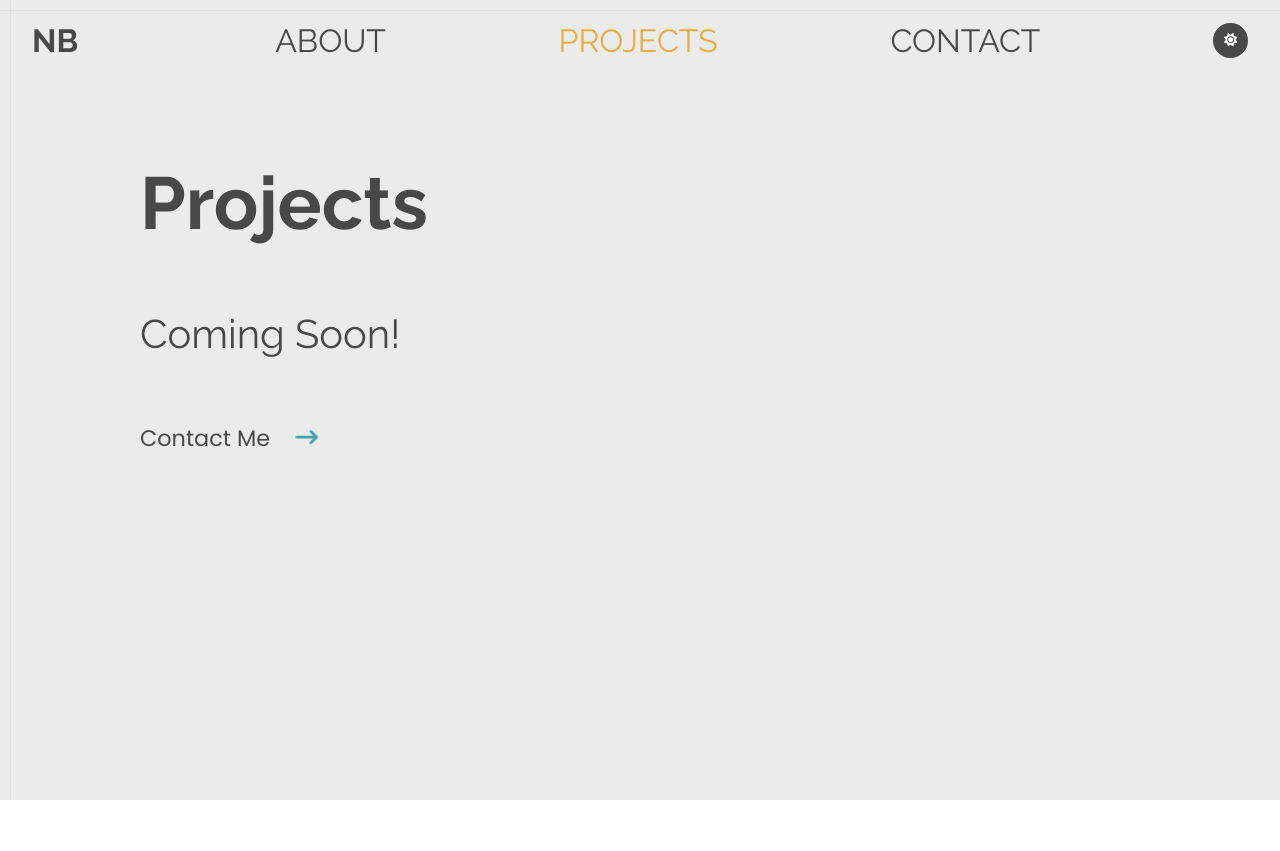
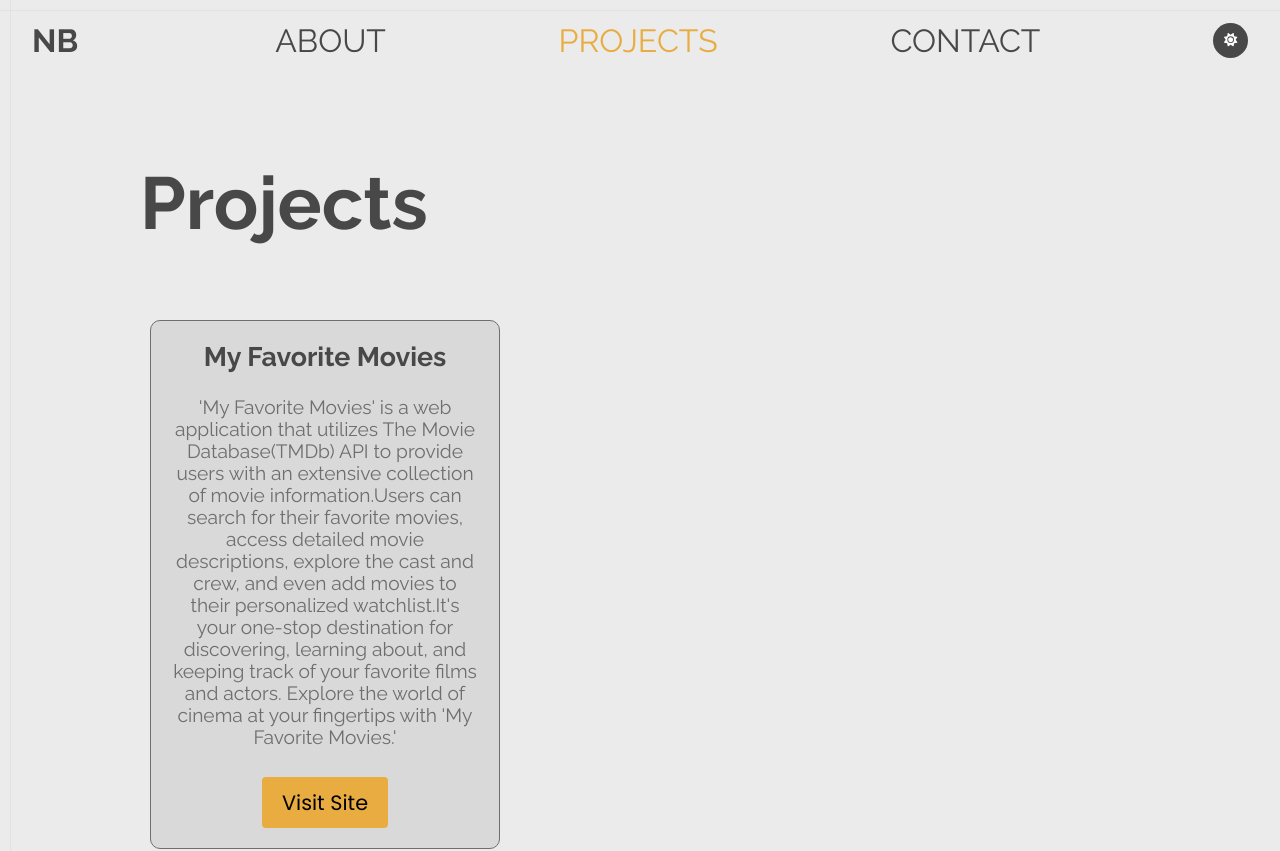
Before and after one commit to nikkibrooks2389/portfolio, a React (Create React App) app: page /projects in a window 1280 px wide. Shown: the top 851 px of the page. Before the commit the page ends 800 px from the top, so only its background shows below. Built offline with nearby package versions, Linux system fonts and the light colour scheme; a web font is replaced by a local one.

Commit message:
Add Project component and include Movie project

```diff
--- a/package.json
+++ b/package.json
@@ -3,9 +3,13 @@
   "version": "0.1.0",
   "private": true,
   "dependencies": {
+    "@emotion/react": "^11.11.1",
+    "@emotion/styled": "^11.11.0",
     "@fortawesome/fontawesome-svg-core": "^6.4.2",
     "@fortawesome/free-solid-svg-icons": "^6.4.2",
     "@fortawesome/react-fontawesome": "^0.2.0",
+    "@mui/icons-material": "^5.14.15",
+    "@mui/material": "^5.14.15",
     "@testing-library/jest-dom": "^5.17.0",
     "@testing-library/react": "^13.4.0",
     "@testing-library/user-event": "^13.5.0",
--- a/src/App.js
+++ b/src/App.js
@@ -6,7 +6,7 @@ import { ThemeProvider as StyledProvider } from 'styled-components';
 // Component Imports
 import Home from './components/views/Home.styles';
 import About from './components/views/About.styles';
-import Projects from './components/views/Projects.styles';
+import Projects from './components/views/Projects/Projects.styles';
 import Contact from './components/views/Contact.styles';
 import Layout from './components/Layout';
 import ScrollToTop from './components/scrollToTop/ScrollToTop.style';
--- a/src/components/Layout/Navbar/BaseNavBar.styles.js
+++ b/src/components/Layout/Navbar/BaseNavBar.styles.js
@@ -1,4 +1,4 @@
-import React, { useState, useEffect, useCallback } from 'react';
+import React, { useState, useEffect } from 'react';
 import styled from 'styled-components';
 import NavLink from './NavLink.style';
 
--- a/src/components/Layout/Navbar/HamburgerMenu.styles.js
+++ b/src/components/Layout/Navbar/HamburgerMenu.styles.js
@@ -1,4 +1,4 @@
-import React, { useState } from 'react';
+import React from 'react';
 import styled from 'styled-components';
 
 const HamburgerMenu = styled.div`
--- a/src/components/views/Projects.styles.js
+++ /dev/null
@@ -1,43 +0,0 @@
-import styled from "styled-components";
-import { ViewsWrapper } from "./ViewsWrapper";
-import { slideUpFadeIn } from "../styles/keyframes";
-import NextPageLink from "../UI/Links/NextPageLink.style";
-import PageHeader from "../pageHeader/PageHeader.styles";
-
-const ProjectsContainer = styled.div`
-  display: flex;
-  width: 80%;
-  flex-direction: column;
-  padding-top:150px;
-  @media (max-width: ${({ theme }) => theme.breakpoints.tablet}) {
-    width: 85%;
-  }
-
-  @media (max-width: ${({ theme }) => theme.breakpoints.mobile}) {
-    width: 90%;
-    text-align:center
-  }
-  @media (max-width: ${({ theme }) => theme.breakpoints.xsMobile}) {
-    padding-top:120px;
-  }
-`;
-
-const StyledProjects = styled.div`
-font-size: 2.5rem;
-margin:2rem 0 3rem 0;
-opacity: 0;
-transform: translateY(20px);
-animation: ${slideUpFadeIn} 0.5s forwards;
-animation-delay: 0.7s;
-`
-const Projects = () => (
-  <ViewsWrapper>
-    <ProjectsContainer>
-      <PageHeader>Projects</PageHeader>
-      <StyledProjects> Coming Soon!</StyledProjects>
-      <NextPageLink to="/contact" animationDelay="1s">  Contact Me</NextPageLink>
-    </ProjectsContainer>
-  </ViewsWrapper>
-);
-
-export default Projects;
--- /dev/null
+++ b/src/components/views/Projects/Project.js
@@ -0,0 +1,51 @@
+import React from 'react';
+
+import Button from "../../UI/button/Button.style"
+import styled from 'styled-components';
+
+const ProjectWrapper = styled.div`
+border-radius:10px;
+  text-align: center;
+  border: 1px solid ${({ theme }) => theme.colors.secondaryText};
+  padding: 20px;
+  margin: 10px;
+  width: 350px;
+  background: ${({ theme }) => theme.colors.secondaryBackground};
+  @media (max-width: ${({ theme }) => theme.breakpoints.xsMobile}) {
+    width: 300px;
+
+  }
+`;
+
+const ProjectTitle = styled.h6`
+  margin-bottom: 1.5rem;
+`;
+
+const ProjectDescription = styled.p`
+  font-size: 1.2rem;
+  margin-bottom: 1.5rem;
+  color:  ${({ theme }) => theme.colors.secondaryText};
+  @media (max-width: ${({ theme }) => theme.breakpoints.xsMobile}) {
+    // width: 300px;
+    font-size: 1rem;
+  }
+`;
+
+
+
+const Project = ({ title, description, url }) => {
+
+
+    return (
+        <ProjectWrapper>
+            <ProjectTitle>{title}</ProjectTitle>
+            <ProjectDescription>{description}</ProjectDescription>
+            <Button variant="primary" onClick={() => window.open(url, '_blank')}>
+                Visit Site
+            </Button>
+
+        </ProjectWrapper>
+    );
+};
+
+export default Project;
--- /dev/null
+++ b/src/components/views/Projects/Projects.styles.js
@@ -0,0 +1,61 @@
+import styled from "styled-components";
+import { ViewsWrapper } from "../ViewsWrapper";
+import { slideUpFadeIn } from "../../styles/keyframes";
+import NextPageLink from "../../UI/Links/NextPageLink.style";
+import PageHeader from "../../pageHeader/PageHeader.styles";
+import Project from "./Project";
+
+const ProjectsContainer = styled.div`
+  display: flex;
+  width: 80%;
+  flex-direction: column;
+  padding-top:150px;
+  @media (max-width: ${({ theme }) => theme.breakpoints.tablet}) {
+    width: 85%;
+  }
+
+  @media (max-width: ${({ theme }) => theme.breakpoints.mobile}) {
+    width: 90%;
+    text-align:center;
+    align-items:center;
+  }
+  @media (max-width: ${({ theme }) => theme.breakpoints.xsMobile}) {
+    padding-top:120px;
+  }
+`;
+
+const StyledProjects = styled.div`
+font-size: 2.5rem;
+margin:2rem 0 3rem 0;
+opacity: 0;
+transform: translateY(20px);
+animation: ${slideUpFadeIn} 0.5s forwards;
+animation-delay: 0.7s;
+`
+
+
+const projectsDetails = [
+  {
+    title: "My Favorite Movies",
+    description: " 'My Favorite Movies' is a web application that utilizes The Movie Database(TMDb) API to provide users with an extensive collection of movie information.Users can search for their favorite movies, access detailed movie descriptions, explore the cast and crew, and even add movies to their personalized watchlist.It's your one-stop destination for discovering, learning about, and keeping track of your favorite films and actors. Explore the world of cinema at your fingertips with 'My Favorite Movies.'",
+    url: "https://my-favorite-movie-qve3e9heu-nbrooks89.vercel.app/"
+  }
+]
+const Projects = () => (
+  <ViewsWrapper>
+    <ProjectsContainer>
+      <PageHeader>Projects</PageHeader>
+      <StyledProjects>
+        {projectsDetails.map((project) => {
+          return (
+            <Project title={project.title} description={project.description} url={project.url} />
+          )
+        })}
+
+      </StyledProjects>
+      <NextPageLink to="/contact" animationDelay="1s">  Contact Me</NextPageLink>
+    </ProjectsContainer>
+  </ViewsWrapper>
+);
+
+export default Projects;
```
Also changed, not shown: 1 other file (tests, documents, lock files or other folders).
